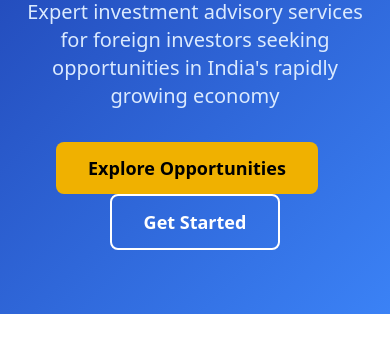
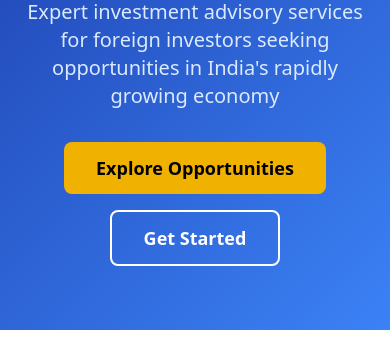
Before and after one commit to dishen2609/dishen2609.github.io, a plain HTML site: page index.html in a window 390 px wide. Shown: the part 186-537 px from the top of the page. Drawn offline with nearby package versions, Linux system fonts and the light colour scheme; a script that the page names is missing.

Commit message:
add some spacing for mobile

```diff
--- a/index.html
+++ b/index.html
@@ -70,7 +70,7 @@
                 <p class="text-xl md:text-2xl text-blue-100 mb-8 max-w-3xl mx-auto">
                     Expert investment advisory services for foreign investors seeking opportunities in India's rapidly growing economy
                 </p>
-                <div class="space-x-4">
+                <div class="flex flex-col sm:flex-row space-y-4 sm:space-y-0 sm:space-x-4 justify-center items-center">
                     <a href="#why-india" class="bg-yellow-500 text-black px-8 py-3 rounded-lg text-lg font-semibold hover:bg-yellow-400 transition-colors inline-block">
                         Explore Opportunities
                     </a>
```
